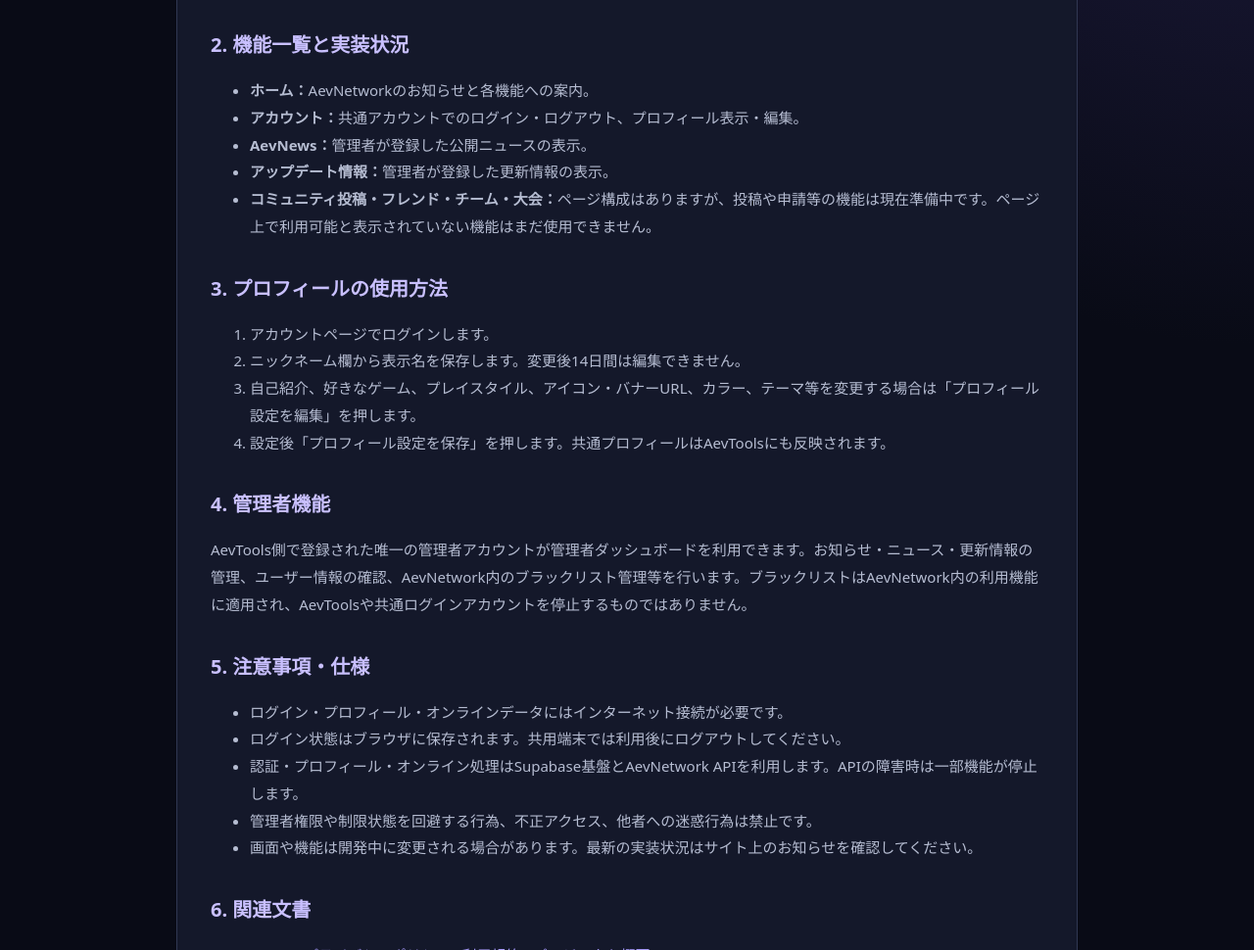
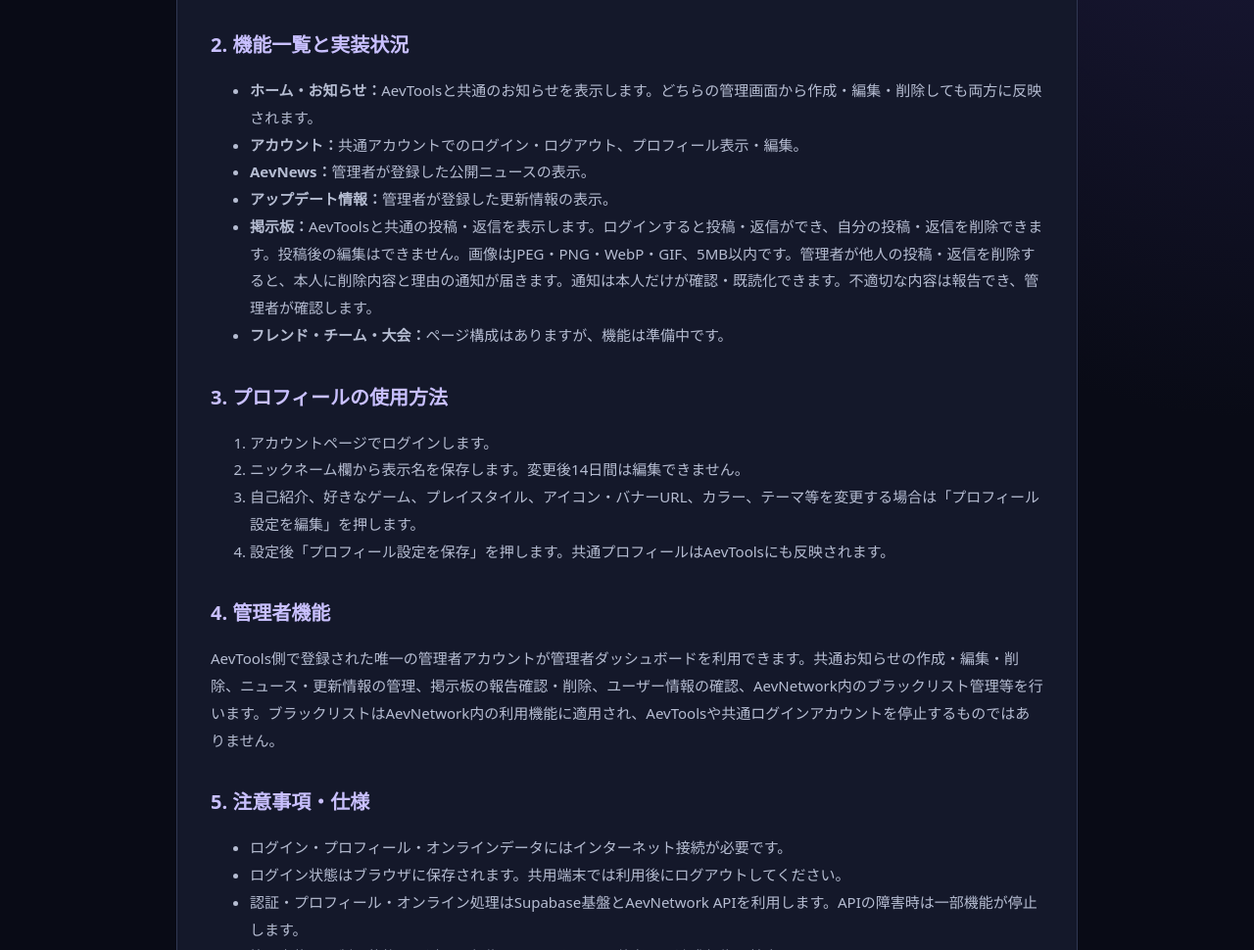
Before and after one commit to mylifereading6666-oss/AevNetwork, a plain HTML site: page guide.html in a window 1280 px wide. Shown: the part 511-1481 px from the top of the page at 98% size. Drawn offline with Linux system fonts and the light colour scheme.

Commit message:
Document shared announcements and AevTools-matched bulletin board rules

```diff
--- a/guide.html
+++ b/guide.html
@@ -3,9 +3,9 @@
 <p>AevNetworkは、ゲーマー向けコミュニティ・ニュース基盤です。AevToolsと共通のアカウント・プロフィールを使用します。</p>
 <div class="toc"><a href="#start">はじめ方</a><a href="#features">機能・状態</a><a href="#profile">プロフィール</a><a href="#admin">管理者機能</a><a href="#limits">注意事項</a></div>
 <h2 id="start">1. はじめ方</h2><ol><li><a href="./">AevNetwork</a>を開きます。</li><li>アカウントページを開き、AevToolsで登録したメールアドレスとパスワードでログインします。</li><li>ホーム、ニュース、アップデート、お知らせ等をメニューから選択します。</li><li>AevToolsへ戻る場合はヘッダーまたはサービスリンクを使用します。</li></ol>
-<h2 id="features">2. 機能一覧と実装状況</h2><ul><li><b>ホーム：</b>AevNetworkのお知らせと各機能への案内。</li><li><b>アカウント：</b>共通アカウントでのログイン・ログアウト、プロフィール表示・編集。</li><li><b>AevNews：</b>管理者が登録した公開ニュースの表示。</li><li><b>アップデート情報：</b>管理者が登録した更新情報の表示。</li><li><b>コミュニティ投稿・フレンド・チーム・大会：</b>ページ構成はありますが、投稿や申請等の機能は現在準備中です。ページ上で利用可能と表示されていない機能はまだ使用できません。</li></ul>
+<h2 id="features">2. 機能一覧と実装状況</h2><ul><li><b>ホーム・お知らせ：</b>AevToolsと共通のお知らせを表示します。どちらの管理画面から作成・編集・削除しても両方に反映されます。</li><li><b>アカウント：</b>共通アカウントでのログイン・ログアウト、プロフィール表示・編集。</li><li><b>AevNews：</b>管理者が登録した公開ニュースの表示。</li><li><b>アップデート情報：</b>管理者が登録した更新情報の表示。</li><li><b>掲示板：</b>AevToolsと共通の投稿・返信を表示します。ログインすると投稿・返信ができ、自分の投稿・返信を削除できます。投稿後の編集はできません。画像はJPEG・PNG・WebP・GIF、5MB以内です。管理者が他人の投稿・返信を削除すると、本人に削除内容と理由の通知が届きます。通知は本人だけが確認・既読化できます。不適切な内容は報告でき、管理者が確認します。</li><li><b>フレンド・チーム・大会：</b>ページ構成はありますが、機能は準備中です。</li></ul>
 <h2 id="profile">3. プロフィールの使用方法</h2><ol><li>アカウントページでログインします。</li><li>ニックネーム欄から表示名を保存します。変更後14日間は編集できません。</li><li>自己紹介、好きなゲーム、プレイスタイル、アイコン・バナーURL、カラー、テーマ等を変更する場合は「プロフィール設定を編集」を押します。</li><li>設定後「プロフィール設定を保存」を押します。共通プロフィールはAevToolsにも反映されます。</li></ol>
-<h2 id="admin">4. 管理者機能</h2><p>AevTools側で登録された唯一の管理者アカウントが管理者ダッシュボードを利用できます。お知らせ・ニュース・更新情報の管理、ユーザー情報の確認、AevNetwork内のブラックリスト管理等を行います。ブラックリストはAevNetwork内の利用機能に適用され、AevToolsや共通ログインアカウントを停止するものではありません。</p>
+<h2 id="admin">4. 管理者機能</h2><p>AevTools側で登録された唯一の管理者アカウントが管理者ダッシュボードを利用できます。共通お知らせの作成・編集・削除、ニュース・更新情報の管理、掲示板の報告確認・削除、ユーザー情報の確認、AevNetwork内のブラックリスト管理等を行います。ブラックリストはAevNetwork内の利用機能に適用され、AevToolsや共通ログインアカウントを停止するものではありません。</p>
 <h2 id="limits">5. 注意事項・仕様</h2><ul><li>ログイン・プロフィール・オンラインデータにはインターネット接続が必要です。</li><li>ログイン状態はブラウザに保存されます。共用端末では利用後にログアウトしてください。</li><li>認証・プロフィール・オンライン処理はSupabase基盤とAevNetwork APIを利用します。APIの障害時は一部機能が停止します。</li><li>管理者権限や制限状態を回避する行為、不正アクセス、他者への迷惑行為は禁止です。</li><li>画面や機能は開発中に変更される場合があります。最新の実装状況はサイト上のお知らせを確認してください。</li></ul>
 <h2>6. 関連文書</h2><p><a href="LICENSE">MIT License</a> · <a href="privacy-policy.html">プライバシーポリシー</a> · <a href="terms.html">利用規約</a> · <a href="README.md">プロジェクト概要</a></p>
 </article></main></body></html>
```
